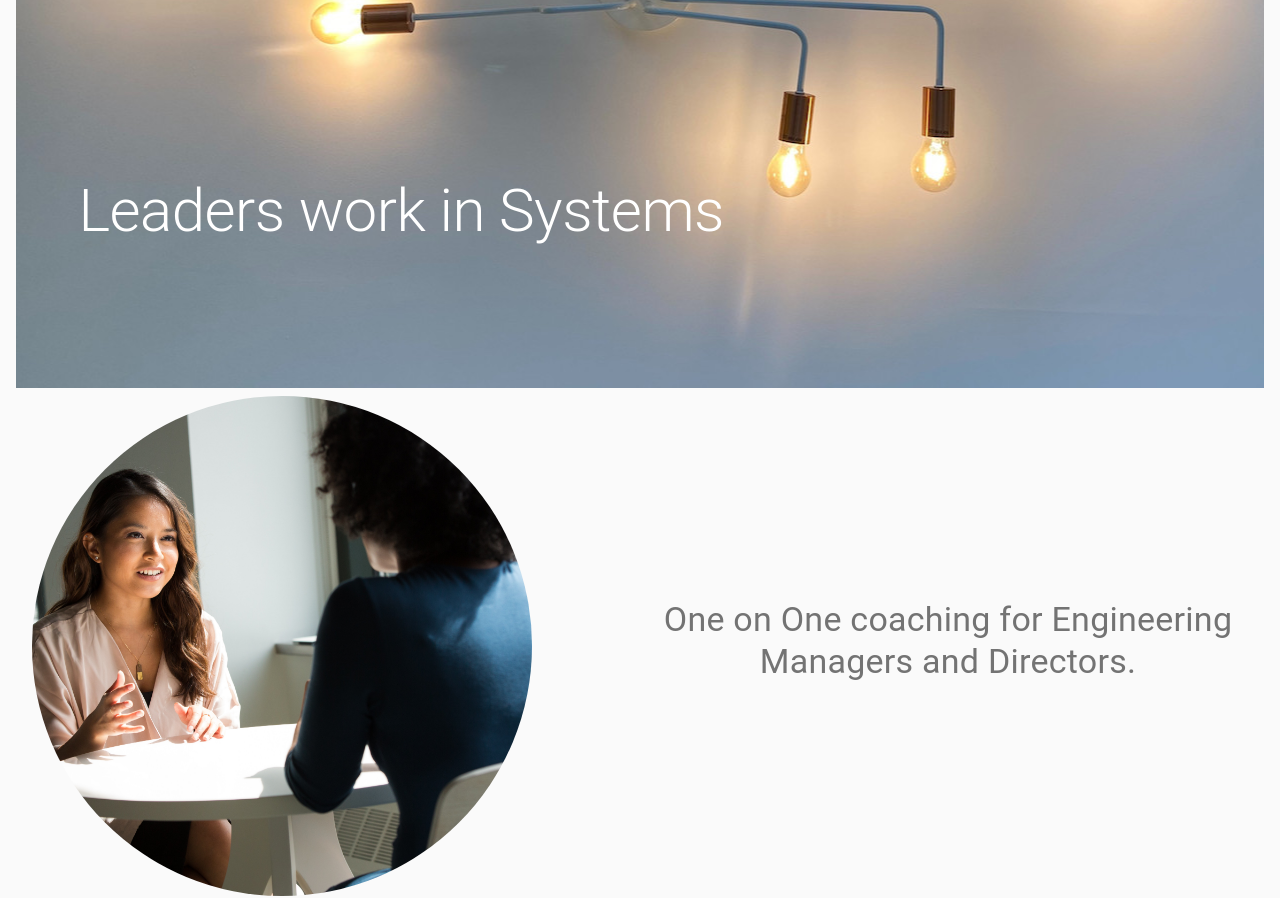
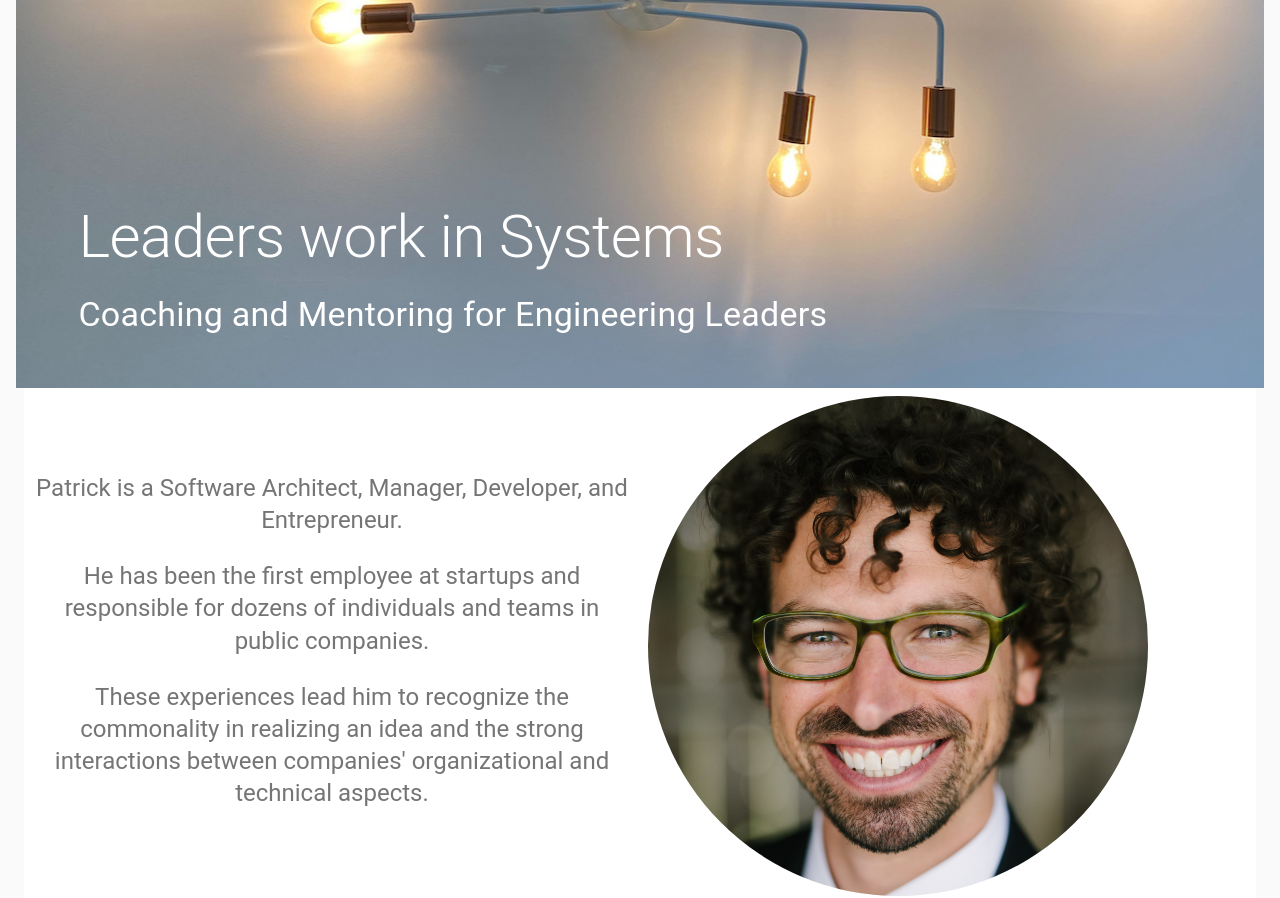
Before and after one commit to PatrickAuld/mandias.xyz, a Next.js app: page / in a window 1280 px wide. Shown: the part 412-1310 px from the top of the page. Built offline with nearby package versions, Linux system fonts and the light colour scheme.

Commit message:
Removes services section, changes hero text.

```diff
--- a/pages/index.tsx
+++ b/pages/index.tsx
@@ -34,7 +34,7 @@ const useStyles = makeStyles(theme => ({
   },
   heroText: {
     position: "absolute",
-    bottom: "15%",
+    bottom: "5%",
     paddingLeft: "5%",
     color: theme.palette.background.paper,
   },
@@ -49,19 +49,10 @@ const useStyles = makeStyles(theme => ({
     borderRadius: "50%",
     width: "100%",
     maxWidth: "500px",
-    height: "auto",
-    alignContent: "center",
+    height: "auto"
   },
   contactBox: {
     backgroundColor: theme.palette.background.default,
-  },
-  servicesContainer: {
-    backgroundColor: theme.palette.background.paper,
-    height: "auto"
-  },
-  serviceCard: {
-    verticalAlign: "top",
-    height: "100%"
   },
   footer: {
     backgroundColor: theme.palette.background.paper,
@@ -130,8 +121,9 @@ function Hero(props: any) {
               Mandias
               </Typography>
           </Link>
+          <Box className={props.classes.heroText}>
           <Typography
-            className={props.classes.heroText}
+
             component="h2"
             variant="h2"
             align="left"
@@ -139,6 +131,16 @@ function Hero(props: any) {
           >
             Leaders work in Systems
             </Typography>
+            <Typography
+
+              component="h4"
+              variant="h4"
+              align="left"
+              gutterBottom
+            >
+              Coaching and Mentoring for Engineering Leaders
+            </Typography>
+          </Box>
         </Box>
       </Container>
     </Box>
@@ -211,41 +213,6 @@ function ServiceDetail(props: { title: string, description: string, classes: { s
   )
 }
 
-{/* Site and offering description */ }
-function ServicesDetails(props: any) {
-  return (
-    <Box className={props.classes.aboutBox}>
-      <Container>
-        <Grid container
-          spacing={2}
-          alignItems="center"
-          wrap="wrap-reverse"
-        >
-          <Grid item xs={12} sm={6}>
-            <Box>
-              <img
-                src="/one-on-one.jpg"
-                alt="Two people in a one on one"
-                className={props.classes.aboutHeadshot}
-                width={500}
-                height={500}
-              />
-            </Box>
-          </Grid>
-          <Grid item xs={12} sm={6}>
-            <Typography variant="h4"
-              align="center"
-              color="textSecondary"
-              paragraph>
-              One on One coaching for Engineering Managers and Directors.
-            </Typography>
-          </Grid>
-        </Grid>
-      </Container>
-    </Box>
-  )
-}
-
 {/* Contact info 3 box */ }
 function ContactInfo(props: any) {
   return (
@@ -290,7 +257,6 @@ export default function HomePage() {
         <CssBaseline />
         <main>
           <Hero classes={classes} />
-          <ServicesDetails classes={classes} />
           <AboutPatrick classes={classes} />
           <ContactInfo classes={classes} />
         </main>
```
Also changed, not shown: public/one-on-one.jpg (deleted), public/vercel.svg (deleted).
